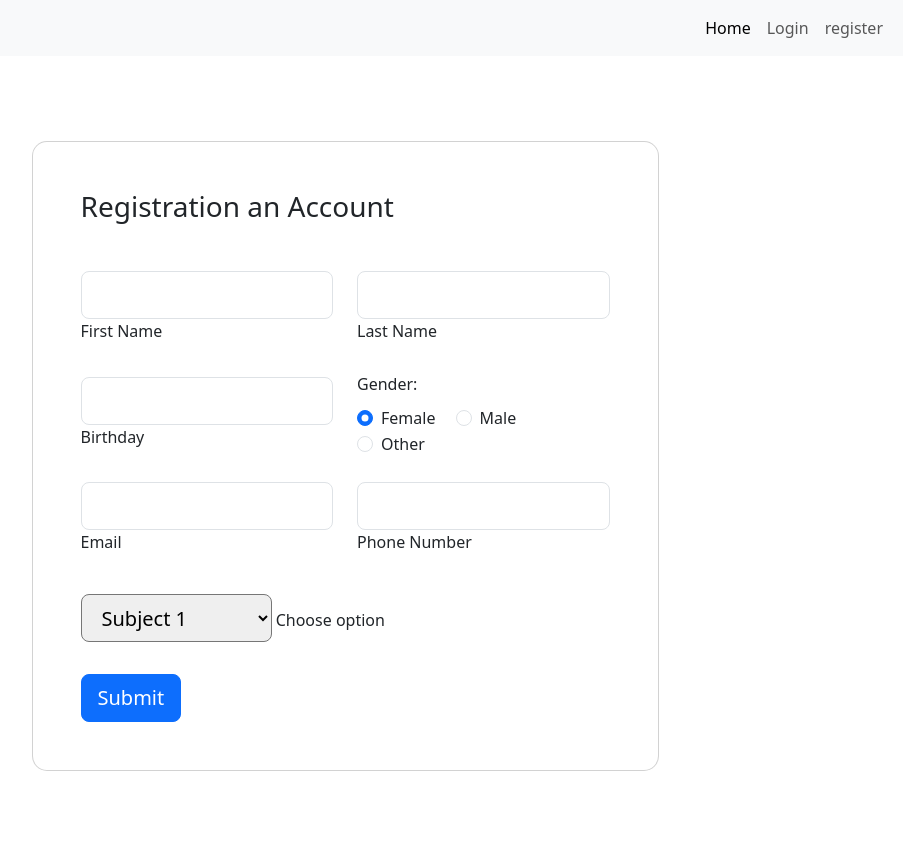
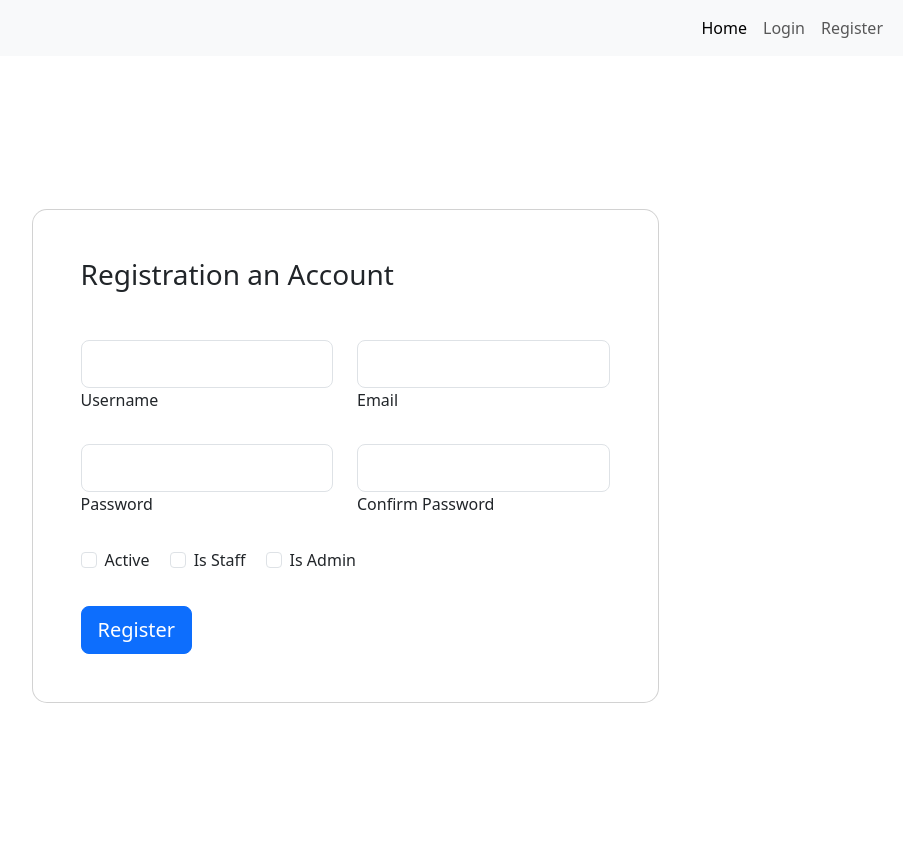
Before and after one commit to brown-cookies/objor-quiz-3-4, a Django app: page /register/ in a window 1280 px wide. Shown: the whole page, without its empty margins (295-1206 px from the left). Run offline with Django 5.2, Linux system fonts and the light colour scheme; some libraries are stand-ins or nearby versions.

Commit message:
feat: register complete

```diff
--- /dev/null
+++ b/quiz/forms.py
@@ -0,0 +1,44 @@
+from django import forms
+from django.contrib.auth.models import User
+from django.core.exceptions import ValidationError
+
+class RegisterUserForm(forms.ModelForm):
+    username = forms.CharField(widget=forms.TextInput(attrs={"class": "form-control form-control-lg"}), required=True, help_text="Enter your username.")
+    password = forms.CharField(
+        label="Password",
+        widget=forms.PasswordInput(attrs={'id': 'password_field', "class": "form-control form-control-lg"}),
+        help_text="Enter a strong password."
+    )
+    confirm_password = forms.CharField(
+        label="Confirm Password",
+        widget=forms.PasswordInput(attrs={'id': 'confirm_password_field', "class": "form-control form-control-lg"}),
+        help_text="Enter the same password again for confirmation."
+    )
+    email = forms.EmailField(widget=forms.TextInput(attrs={"class": "form-control form-control-lg"}), required=True, help_text="Enter a valid email address.")
+    active = forms.BooleanField(widget=forms.CheckboxInput(attrs={"class": "form-check-input"}), required=False, label="Is Active", initial=False)
+    staff = forms.BooleanField(widget=forms.CheckboxInput(attrs={"class": "form-check-input"}), required=False, label="Is Staff", initial=False)
+    admin = forms.BooleanField(widget=forms.CheckboxInput(attrs={"class": "form-check-input"}), required=False, label="Is Admin", initial=False)
+
+    class Meta:
+        model = User
+        fields = ['username', 'email', 'is_active', 'is_staff', 'is_superuser']
+        labels = {
+            'is_active': 'Active',
+            'is_staff': 'Staff',
+            'is_superuser': 'Admin',
+        }
+
+    def clean(self):
+        cleaned_data = super().clean()
+        password = cleaned_data.get("password")
+        confirm_password = cleaned_data.get("confirm_password")
+
+        if password and confirm_password and password != confirm_password:
+            raise ValidationError("The two password fields must match.")
+
+    def save(self, commit=True):
+        user = super(RegisterUserForm, self).save(commit=False)
+        user.set_password(self.cleaned_data["password"])
+        if commit:
+            user.save()
+        return user
--- a/quiz/views.py
+++ b/quiz/views.py
@@ -1,5 +1,6 @@
+from .forms import RegisterUserForm
 from django.http import HttpRequest
-from django.shortcuts import render
+from django.shortcuts import redirect, render
 
 
 def index_page(request: HttpRequest):
@@ -12,4 +13,12 @@
     return render(request, "pages/logout.html")
 
 def register_page(request: HttpRequest):
-    return render(request, "pages/register.html")
+    if request.method == 'POST':
+        form = RegisterUserForm(request.POST)
+        if form.is_valid():
+            form.save()
+            return redirect('index')
+    else:
+        form = RegisterUserForm()
+
+    return render(request, 'pages/register.html', {'form': form})
--- a/templates/pages/register.html
+++ b/templates/pages/register.html
@@ -31,109 +31,65 @@
                     <div class="card shadow-2-strong card-registration">
                         <div class="card-body p-4 p-md-5">
                             <h3 class="mb-4 pb-2 pb-md-0 mb-md-5">Registration an Account</h3>
-                            <form>
+                            <form method="post" action="{% url 'register' %}">
+
+                                {% csrf_token %}
 
                                 <div class="row">
                                     <div class="col-md-6 mb-4">
 
                                         <div data-mdb-input-init class="form-outline">
-                                            <input type="text" id="firstName" class="form-control form-control-lg" />
-                                            <label class="form-label" for="firstName">First Name</label>
+                                            {{ form.username }}
+                                            <label class="form-label" for="{{ form.username.id_for_label }}">Username</label>
                                         </div>
 
                                     </div>
                                     <div class="col-md-6 mb-4">
 
                                         <div data-mdb-input-init class="form-outline">
-                                            <input type="text" id="lastName" class="form-control form-control-lg" />
-                                            <label class="form-label" for="lastName">Last Name</label>
+                                            {{ form.email }}
+                                            <label class="form-label" for="{{ form.email.id_for_label }}">Email</label>
                                         </div>
 
                                     </div>
                                 </div>
 
                                 <div class="row">
-                                    <div class="col-md-6 mb-4 d-flex align-items-center">
+                                    <div class="col-md-6 mb-4">
 
-                                        <div data-mdb-input-init class="form-outline datepicker w-100">
-                                            <input type="text" class="form-control form-control-lg" id="birthdayDate" />
-                                            <label for="birthdayDate" class="form-label">Birthday</label>
+                                        <div data-mdb-input-init class="form-outline">
+                                            {{ form.password }}
+                                            <label class="form-label" for="{{ form.password.id_for_label }}">Password</label>
                                         </div>
 
                                     </div>
                                     <div class="col-md-6 mb-4">
 
-                                        <h6 class="mb-2 pb-1">Gender:</h6>
-
-                                        <div class="form-check form-check-inline">
-                                            <input class="form-check-input"
-                                                   type="radio"
-                                                   name="inlineRadioOptions"
-                                                   id="femaleGender"
-                                                   value="option1"
-                                                   checked />
-                                            <label class="form-check-label" for="femaleGender">Female</label>
-                                        </div>
-
-                                        <div class="form-check form-check-inline">
-                                            <input class="form-check-input"
-                                                   type="radio"
-                                                   name="inlineRadioOptions"
-                                                   id="maleGender"
-                                                   value="option2" />
-                                            <label class="form-check-label" for="maleGender">Male</label>
-                                        </div>
-
-                                        <div class="form-check form-check-inline">
-                                            <input class="form-check-input"
-                                                   type="radio"
-                                                   name="inlineRadioOptions"
-                                                   id="otherGender"
-                                                   value="option3" />
-                                            <label class="form-check-label" for="otherGender">Other</label>
+                                        <div data-mdb-input-init class="form-outline">
+                                            {{ form.confirm_password }}
+                                            <label class="form-label" for="{{ form.confirm_password.id_for_label }}">Confirm Password</label>
                                         </div>
 
                                     </div>
                                 </div>
 
-                                <div class="row">
-                                    <div class="col-md-6 mb-4 pb-2">
-
-                                        <div data-mdb-input-init class="form-outline">
-                                            <input type="email" id="emailAddress" class="form-control form-control-lg" />
-                                            <label class="form-label" for="emailAddress">Email</label>
-                                        </div>
-
-                                    </div>
-                                    <div class="col-md-6 mb-4 pb-2">
-
-                                        <div data-mdb-input-init class="form-outline">
-                                            <input type="tel" id="phoneNumber" class="form-control form-control-lg" />
-                                            <label class="form-label" for="phoneNumber">Phone Number</label>
-                                        </div>
-
-                                    </div>
+                                <div class="form-check form-check-inline">
+                                    {{ form.active }}
+                                    <label class="form-check-label" for="{{ form.active.id_for_label }}">Active</label>
                                 </div>
 
-                                <div class="row">
-                                    <div class="col-12">
+                                <div class="form-check form-check-inline">
+                                    {{ form.staff }}
+                                    <label class="form-check-label" for="{{ form.staff.id_for_label }}">Is Staff</label>
+                                </div>
 
-                                        <select class="select form-control-lg">
-                                            <option value="1" disabled>Choose option</option>
-                                            <option value="2">Subject 1</option>
-                                            <option value="3">Subject 2</option>
-                                            <option value="4">Subject 3</option>
-                                        </select>
-                                        <label class="form-label select-label">Choose option</label>
-
-                                    </div>
+                                <div class="form-check form-check-inline">
+                                    {{ form.admin }}
+                                    <label class="form-check-label" for="{{ form.admin.id_for_label }}">Is Admin</label>
                                 </div>
 
                                 <div class="mt-4 pt-2">
-                                    <input data-mdb-ripple-init
-                                           class="btn btn-primary btn-lg"
-                                           type="submit"
-                                           value="Submit" />
+                                    <button data-mdb-ripple-init class="btn btn-primary btn-lg" type="submit">Register</button>
                                 </div>
 
                             </form>
--- a/templates/section/nav.html
+++ b/templates/section/nav.html
@@ -23,7 +23,7 @@
                     <a class="nav-link" href="{% url 'login' %}">Login</a>
                 </li>
                 <li class="nav-item">
-                    <a class="nav-link" href="{% url 'register' %}">register</a>
+                    <a class="nav-link" href="{% url 'register' %}">Register</a>
                 </li>
             </ul>
             <!-- Left links -->
```
